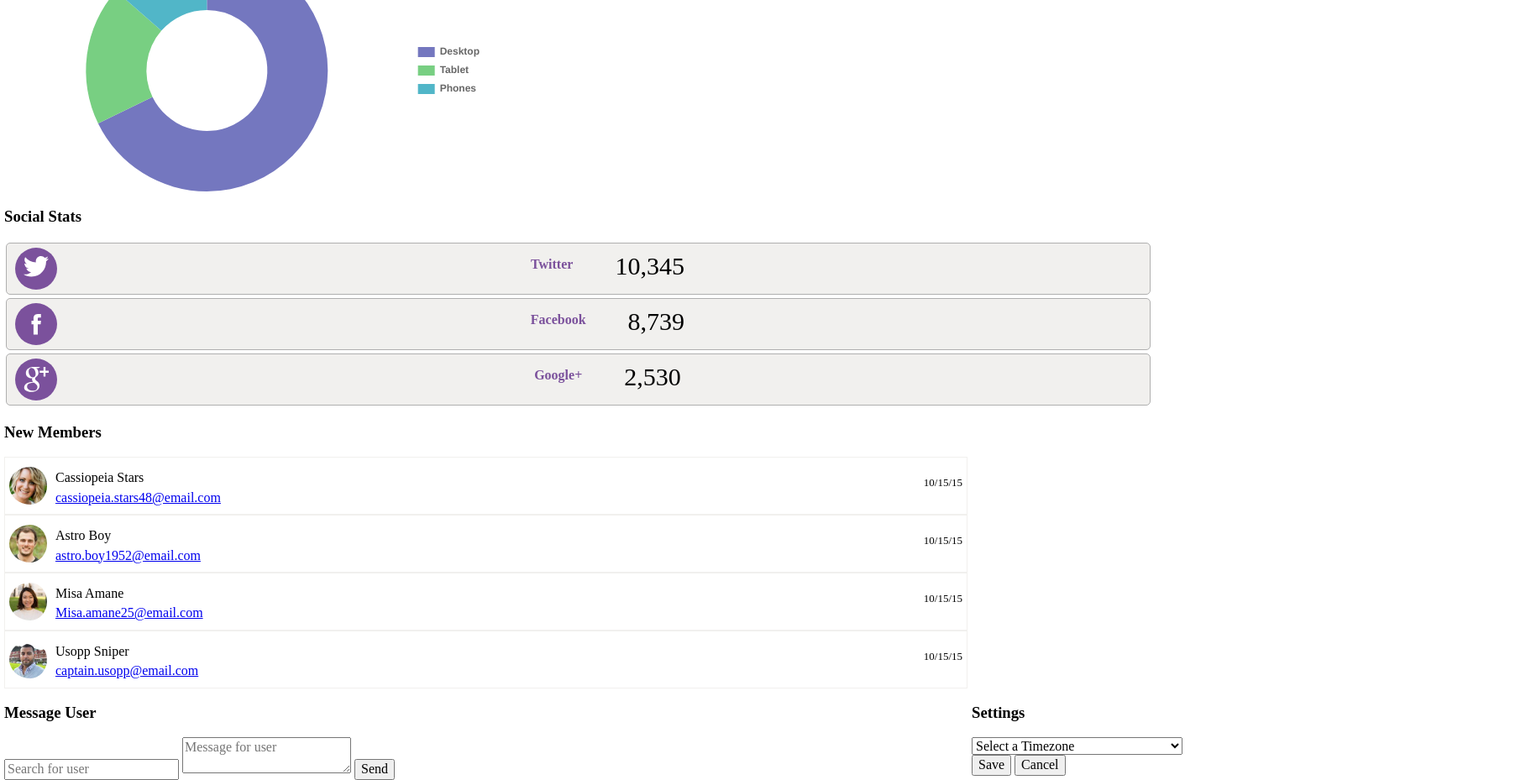
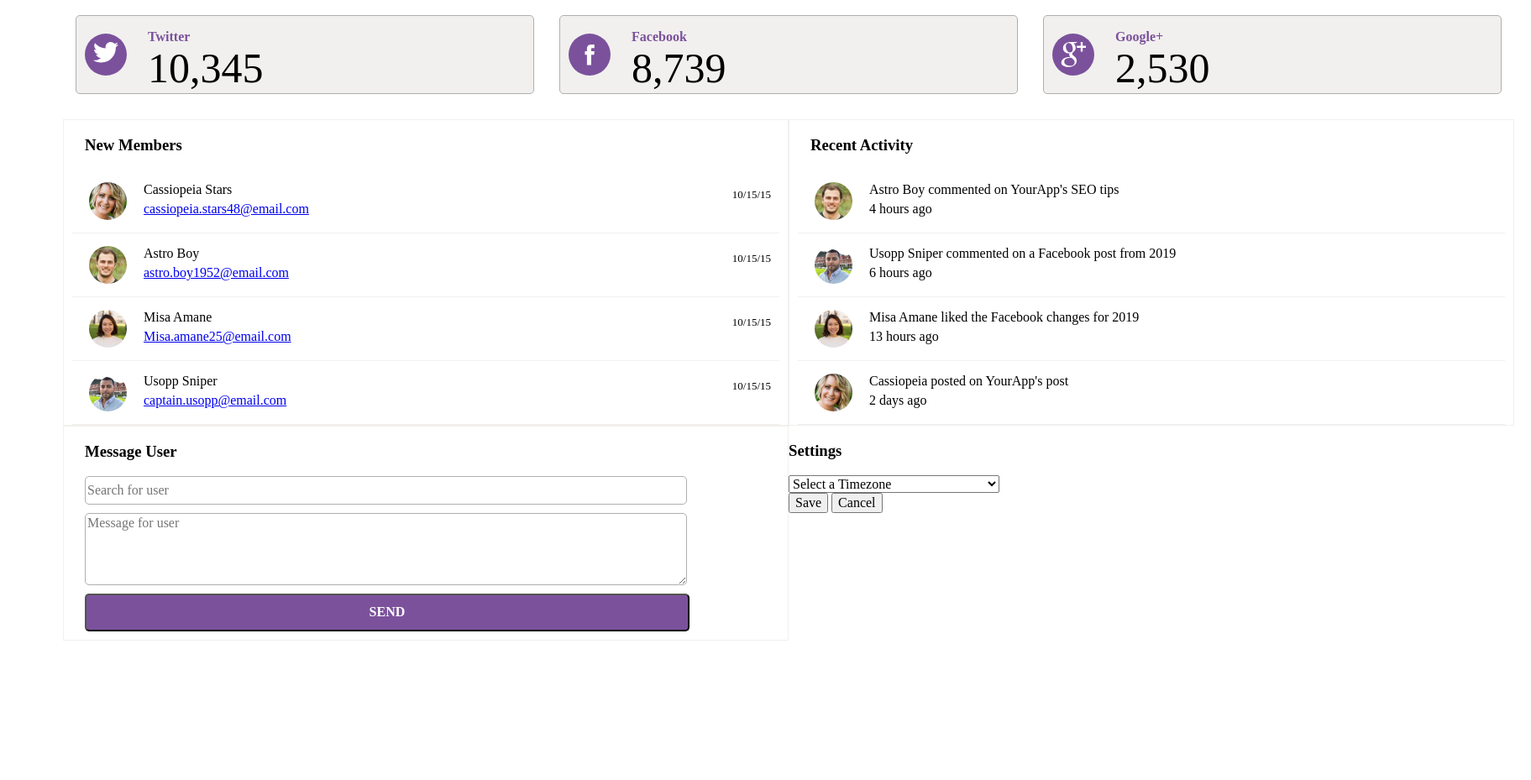
Before and after one commit to Phyenox/treehouse-unit-7, a plain HTML site: page index.html in a window 1280 px wide. Shown: the part 1176-2105 px from the top of the page at 84% size, 1823 px wide, since content can reach past the window. After the commit the page ends 1954 px from the top, so only its background shows below. Drawn offline with nearby package versions, Linux system fonts and the light colour scheme.

Commit message:
members css/ updated

```diff
--- a/css/styles.css
+++ b/css/styles.css
@@ -83,7 +83,7 @@ main {
 
 .your-app {
     padding-left: 5px;
-    font-size: 20px;
+    font-size: 25px;
     color: var(--base-color);
 }
 
@@ -118,9 +118,9 @@ main {
 .nav {
     display: flex;
     justify-content: center;
-    margin-top: 50px;
+    margin-top: 55px;
     padding-top: 7px;
-    height: 45px;
+    height: 40px;
     width: 100%;
     background-color: var(--secondary-color);
 }
@@ -128,7 +128,7 @@ main {
 .nav img {
     height: 30px;
     width: 50px;
-    padding: 5px 2px;
+    padding: 2px;
 }
 
 /* =========== DashBoard with search bar =========== */
@@ -136,7 +136,6 @@ main {
 .main-header {
     display: flex;
     align-items: center;
-    background-color: var(--light-backing-color);
 }
 
 .headline {
@@ -149,11 +148,17 @@ main {
 .main-header-search {
     width: 70%;
     text-align: right;
-    padding-right: 10px;
+    padding: 15px;
+    background-color: var(--light-backing-color);
+    border-bottom: 1px solid var(--boarder-color);
+    border-left: 1px solid var(--boarder-color);
 }
 
 .main-header input {
-    width: 60%;
+    width: 70%;
+    height: 30px;
+    border: 1px solid var(--boarder-color);
+    border-radius: 5px;
 }
 
 /* =========== Alert Banner =========== */
@@ -199,22 +204,27 @@ main {
   cursor: pointer;
 }
 
-/* .traffic-nav-link:target {
+.traffic-nav-link:hover {
+    background-color: rgb(238, 246, 238);
+    border-radius: 5px;
+}
+
+.traffic-nav-link:hover {
     background-color: rgb(175, 219, 175);
     border-radius: 5px;
-} */
-
+}
 
 /* =========== Social Media Section =========== */
 
 .social {
     display: flex;
     flex-direction: column;
+    margin-bottom: 15px;
 }
 
 .social-container {
     width: 97%;
-    margin: 2px;
+    margin: 5px;
     display: flex;
     flex-direction: row;
     border: 1px solid var(--boarder-color);
@@ -251,21 +261,34 @@ main {
     margin: 0;
 }
 
-/* =========== New Members Section =========== */
+/* =========== New Members Section / Recent Activity =========== */
 
-.members-container {
+.members,
+.activity {
+    border: 1px solid var(--light-backing-color);
+}
+
+.members h3,
+.activity h3 {
+    margin-left: 25px;
+}
+
+.members-container,
+.activity-container {
     display: flex;
     flex-direction: row;
     padding: 10px 0 10px 5px;
-    margin-right: 5px;
-    border: 1px solid var(--light-backing-color);
+    margin: 0 10px;
+    border-bottom: 1px solid var(--light-backing-color);
 }
 
-.members-text {
+.members-text,
+.activity-message {
     padding-left: 5px;
 }
 
-.members-text p{
+.members-text p,
+.activity-message p{
     margin: 5px 0;
 }
 
@@ -274,34 +297,78 @@ main {
     flex-direction: row;
     margin-left: auto;
     font-size: small;
-    margin-right: 5px;
+    margin-right: 10px;
 }
 
-.members-container img {
+.members-container img,
+.activity-container img {
     align-self: center;
     border-radius: 50%;
     height: 45px;
     width: 45px;
-    padding-right: 5px;
+    padding: 5px 15px;
 }
 
 /* =========== Message User Section =========== */
 
+.message {
+    border: 1px solid var(--light-backing-color);
+    margin-bottom: 15px;
+}
+
+.message h3,
+.widget-container {
+    margin-left: 25px;
+}
+
+.widget-container {
+    display: flex;
+    flex-direction: column;
+}
+
+.widget-container input,
+.widget-container textarea {
+    width: 85%;
+    height: 30px;
+    border: 1px solid var(--boarder-color);
+    border-radius: 5px;
+    margin-bottom: 10px;
+}
+
+.widget-container textarea {
+    height: 80px;
+}
+
+.widget-container button {
+    width: 86%;
+    height: 45px;
+    font-weight: bold;
+    text-transform: uppercase;
+    border-radius: 5px;
+    margin-bottom: 10px;
+    color: var(--base-color);
+    background-color: var(--secondary-color);
+    cursor: pointer;
+}
+
+.widget-container button:hover {
+    background-color: rgb(143, 21, 173);
+}
 
 
 /* =========== Media Query 768px =========== */
 
 @media (min-width: 768px) {
   .grid-container {
-      grid-template-columns: 55px fr;
+      grid-template-columns: 70px 1fr;
       grid-template-areas:
         "header header",
         "nav main";
   }
-  .main {
+  main {
       grid-template-columns: 50%;
   }
-  .traffic, .social {
+  .traffic, .main-header, #traffic-chart, .social {
       grid-column: 1 / span 2;
   }
   .daily, .members, .message {
@@ -318,13 +385,70 @@ main {
       width: 45vw;
   }
 
+  /* Header */
+
+  .header {
+      padding: 10px;
+  }
+
+  /* navigation side bar */
+
   .nav {
     justify-content: flex-start;
     flex-direction: column;
     position: fixed;
-    margin-top: 0;
     height: 100%;
+    width: 70px;
+  }
+
+  .nav img {
+    height: 35px;
     width: 55px;
+    padding:  20px 7px;
+  }
+
+  /* Dashboard */
+
+  .headline {
+    width: 15%;
+    padding: 20px;
+    font-size: 30px;
+}
+
+  .main-header-search {
+      width: 85%;
+      padding: 20px;
+  }
+
+  .main-header input {
+    width: 40%;
+    height: 40px;
+  }
+
+  /* social  */
+
+  .social-container {
+      margin: 15px;
+  }
+
+  .social-wrapper {
+      display: flex;
+      flex-direction: row;
+  }
+
+  .social-text {
+      flex-direction: column;
+      margin-left: 15px;
+      padding: 0;
+  }
+
+  .social-text p:nth-of-type(1) {
+      margin-bottom: 0;
+  }
+
+  .social-text p:nth-of-type(2) {
+    padding: 0;
+    font-size: 50px;
   }
 
 }
--- a/index.html
+++ b/index.html
@@ -71,7 +71,7 @@
         <canvas id="daily-chart"></canvas>
       </div>
     </section>
-    <section class="daily">
+    <section class="mobile">
       <h3>Moblie Users</h3>
 
       <div class="widget-container-half">
@@ -83,6 +83,7 @@
     <!-- Social Status -->
     <section class="social">
       <h3>Social Stats</h3>
+      <div class="social-wrapper">
         <div class="social-container">
           <div class="social-image">
             <?xml version="1.0" encoding="utf-8"?>
@@ -144,6 +145,7 @@
             <p class="social-numbers">2,530</p>
           </div>
         </div>
+      </div>
     </section>
 
     <!-- New Members -->
@@ -183,6 +185,42 @@
           <a href="#">captain.usopp@email.com</a>
         </div>
         <p>10/15/15</p>
+      </div>
+    </section>
+
+    <!-- Recent Activity -->
+    <section class="activity">
+      <h3>Recent Activity</h3>
+      <div class="activity-container">
+        <img src="images/member-2.jpg" alt="Profile picture" class="proflie-image">
+        <div class="activity-message">
+          <p>Astro Boy commented on YourApp's SEO tips</p>
+          <p>4 hours ago</p>
+        </div>
+      </div>
+
+      <div class="activity-container">
+        <img src="images/member-4.jpg" alt="Profile picture" class="proflie-image">
+        <div class="activity-message">
+          <p>Usopp Sniper commented on a Facebook post from 2019</p>
+          <p>6 hours ago</p>
+        </div>
+      </div>
+
+      <div class="activity-container">
+        <img src="images/member-3.jpg" alt="Profile picture" class="proflie-image">
+        <div class="activity-message">
+          <p>Misa Amane liked the Facebook changes for 2019</p>
+          <p>13 hours ago</p>
+        </div>
+      </div>
+
+      <div class="activity-container">
+        <img src="images/member-1.jpg" alt="Profile picture" class="proflie-image">
+        <div class="activity-message">
+          <p>Cassiopeia posted on YourApp's post</p>
+          <p>2 days ago</p>
+        </div>
       </div>
     </section>
 
--- a/js/charts.js
+++ b/js/charts.js
@@ -20,7 +20,7 @@ let trafficData1 = {
 let trafficData2 = {
     labels: ["5-20", "30-25", "6-10", "20-20", "7-31", "26-7", "10-25", "15-6", "28-30"],
     datasets: [{
-     data: [150, 1050, 2500, 100, 1550, 1050, 1550, 2400, 1000],
+     data: [150, 1050, 2500, 500, 1550, 1050, 1550, 2400, 1000],
      backgroundColor: 'rgba(116, 119, 191, .3)',
      borderWidth: 1,
    }]
@@ -30,7 +30,7 @@ let trafficData2 = {
  let trafficData3 = {
     labels: ["10-25", "8-10", "30-27", "20-9", "13-31", "7-15", "20-10", "24-30", "4-24"],
     datasets: [{
-     data: [550, 2250, 1450, 1700, 1200, 2050, 2350, 1050, 2000],
+     data: [550, 2250, 1450, 1700, 1200, 2050, 1550, 1050, 2000],
      backgroundColor: 'rgba(116, 119, 191, .3)',
      borderWidth: 1,
    }]
@@ -40,7 +40,7 @@ let trafficData2 = {
  let trafficData4 = {
     labels: ["5-26", "25-25", "6-31", "29-17", "20-6", "10-27", "15-3", "14-25", "10-30"],
     datasets: [{
-     data: [1750, 150, 1400, 1350, 2200, 1250, 1750, 700, 1200],
+     data: [1750, 350, 1400, 1350, 2200, 1250, 1750, 700, 1200],
      backgroundColor: 'rgba(116, 119, 191, .3)',
      borderWidth: 1,
    }]
@@ -49,7 +49,7 @@ let trafficData2 = {
 let trafficOptions = {
     aspectRatio: 2.5,
     animation: {
-        duration: 0
+        duration: 1000
     },
     scales: {
         yAxes: [{
--- a/js/main.js
+++ b/js/main.js
@@ -34,3 +34,7 @@ send.addEventListener('click', () => {
     alert(`Message successfully sent to: ${user.value}`)
   }
 });
+
+// Traffic buttons
+
+const trafficBtn = document.getElementsByClassName(".traffic-nav-link");
```
Lines whose indentation alone changed are shown as unchanged.
